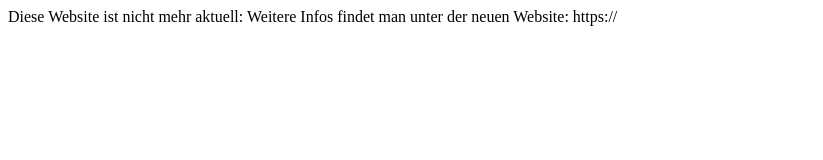
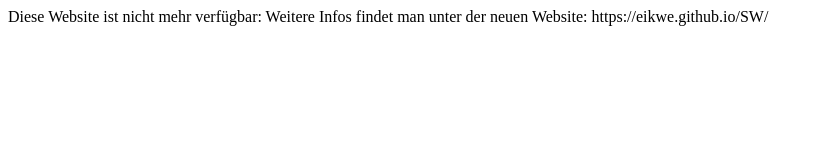
Before and after one commit to Eikwe/Eiwke-SW, a plain HTML site: page Index.html in a window 1280 px wide. Shown: the whole page, without its empty margins (0-823 px from the left). Drawn offline with Linux system fonts and the light colour scheme.

Commit message:
Update Index.html

```diff
--- a/Index.html
+++ b/Index.html
@@ -1,6 +1,6 @@
 <!DOCTYPE html>
 <html lang="en">
 
-Diese Website ist nicht mehr aktuell:
-   Weitere Infos findet man unter der neuen Website: https://
+Diese Website ist nicht mehr verfügbar:
+   Weitere Infos findet man unter der neuen Website: https://eikwe.github.io/SW/
 </html>
```
